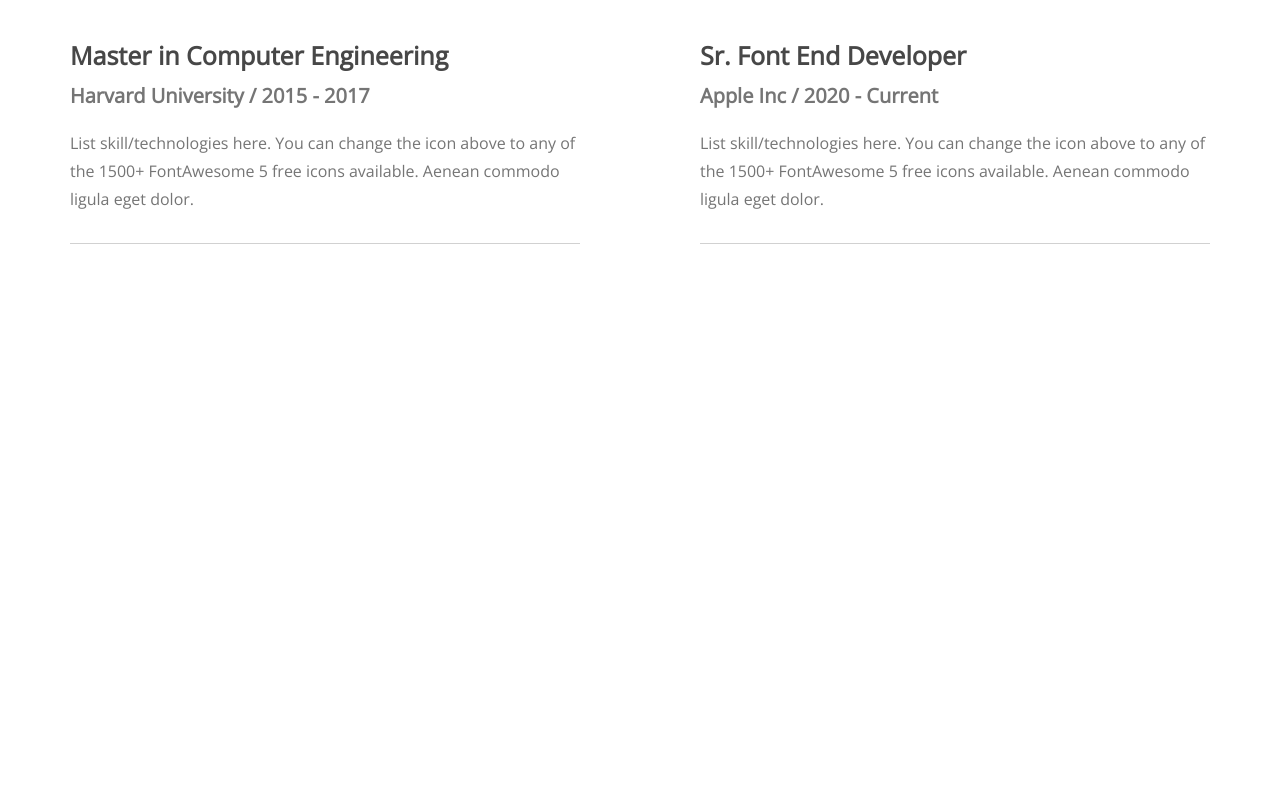
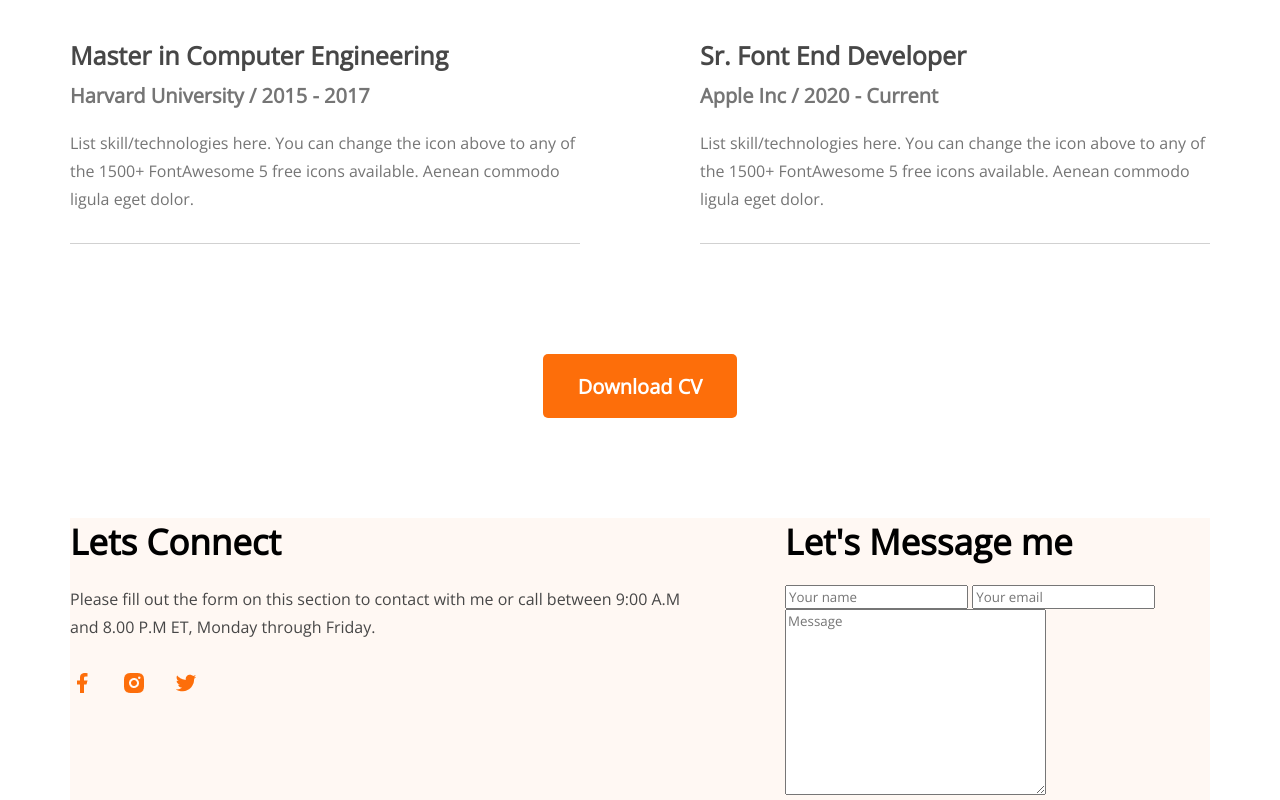
Before and after one commit to atiqurdev24/mary-portfolio, a plain HTML site: page index.html in a window 1280 px wide. Shown: the part 3113-3913 px from the top of the page. Before the commit the page ends 3417 px from the top, so only its background shows below. Drawn offline with nearby package versions, Linux system fonts and the light colour scheme.

Commit message:
almost done

```diff
--- a/css/style.css
+++ b/css/style.css
@@ -175,23 +175,22 @@ line-height: 28px;
 /*resume css*/
 
 .resume{
+    margin-bottom: 100px;
+}
+
+.resume-content{
     margin-top: 100px;
 display: flex;
 justify-content: space-between;
 }
 
-.resume-left{
-
-}
 .resume-sub-title{
     color: #474747;
     font-size: 30px;
     margin-bottom: 30px;
     font-weight: 700;
 }
-.resume-sub-title{
 
-}
 
 .singel-edu-sec{
 margin-bottom: 60px;
@@ -220,3 +219,44 @@ margin-bottom: 20px;
     font-size: 16px;
     margin-bottom: 30px;
 }
+.resmue-btn{
+    text-align: center;
+    margin-top: 50px;
+}
+
+/*contact section css*/
+
+.contact-sec{
+    display: flex;
+    background: #FFF8F3;
+    gap: 100px;
+}
+
+.contact-left{
+}
+
+.contact-left h4{
+text-align: left;
+font-size: 35px;
+font-weight: 700;
+margin-bottom: 20px;
+}
+
+
+.contact-left p{
+    color:  #474747;
+line-height: 28px;
+size: 16px;
+margin-bottom: 30px;
+}
+
+.contact-left a{
+    margin-right: 24px;
+}
+
+.contact-side h4{
+    text-align: left;
+font-size: 35px;
+font-weight: 700;
+margin-bottom: 20px;
+}
--- a/index.html
+++ b/index.html
@@ -83,7 +83,8 @@
 
         <h3 class="sec-title">A summary of My Resume</h3>
         <section class="resume">
-            <div class="resume-left">
+            <div class="resume-content">
+                <div class="resume-left">
                     <h3 class="resume-sub-title">My Education</h3>
                 <div class="singel-edu-sec">
                     <h4>Master in Computer Engineering</h4>
@@ -124,8 +125,38 @@
                 <h5>Apple Inc / 2020 - Current</h5>
                 <p>List skill/technologies here. You can change the icon above
                     to any of the 1500+ FontAwesome 5 free icons available. Aenean commodo ligula eget dolor.</p>
+
             </div>
+
         </div>
+            </div>
+            <div class="resmue-btn">
+                <button class="btn-primary">Download CV</button>
+
+            </div>
+
+        </section>
+
+        <section class="contact-sec">
+
+            <div class="contact-left">
+                <h4>Lets Connect</h4>
+                <p>Please fill out the form on this section to contact with me or call between 9:00 A.M and 8.00 P.M ET, Monday through Friday.</p>
+
+                <a href="#"><img src="images/icons/facebook.png" alt=""></a>
+                <a href="#"><img src="images/icons/insta.png" alt=""></a>
+                <a href="#"><img src="images/icons/twitter.png" alt=""></a>
+
+            </div>
+            <div class="contact-side">
+                <h4>Let's Message me</h4>
+                <form action="">
+                    <input type="text" name="" id="" placeholder="Your name">
+                    <input type="email" name="" id="" placeholder="Your email">
+                    <textarea name="" id="" cols="30" rows="10" placeholder="Message"></textarea>
+                </form>
+            </div>
+
         </section>
     </main>
 
```
